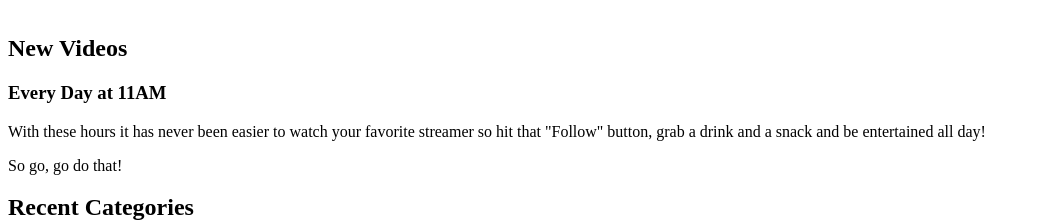
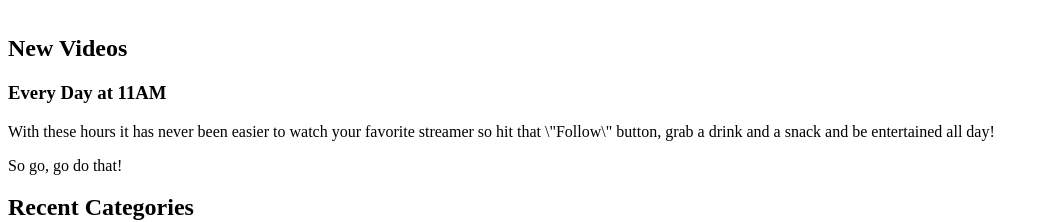
Before and after one commit to TheGrimSilence/nismospoolin.tv, a Next.js app: page / in a window 1280 px wide. Shown: the part 4196-4418 px from the top of the page, without its empty margins (0-1048 px from the left). Built offline with nearby package versions, Linux system fonts and the light colour scheme.

Commit message:
fix: escape quotes on main page

```diff
--- a/pages/index.tsx
+++ b/pages/index.tsx
@@ -49,8 +49,8 @@ const Home: NextPage = () => {
 						<h3 className='text-5xl font-semibold'>Every Day at 11AM</h3>
 						<p className='mt-8'>
 							With these hours it has never been easier to watch your favorite
-							streamer so hit that "Follow" button, grab a drink and a snack and
-							be entertained all day!
+							streamer so hit that \"Follow\" button, grab a drink and a snack
+							and be entertained all day!
 						</p>
 						<p className='mt-4'>So go, go do that!</p>
 					</div>
```
